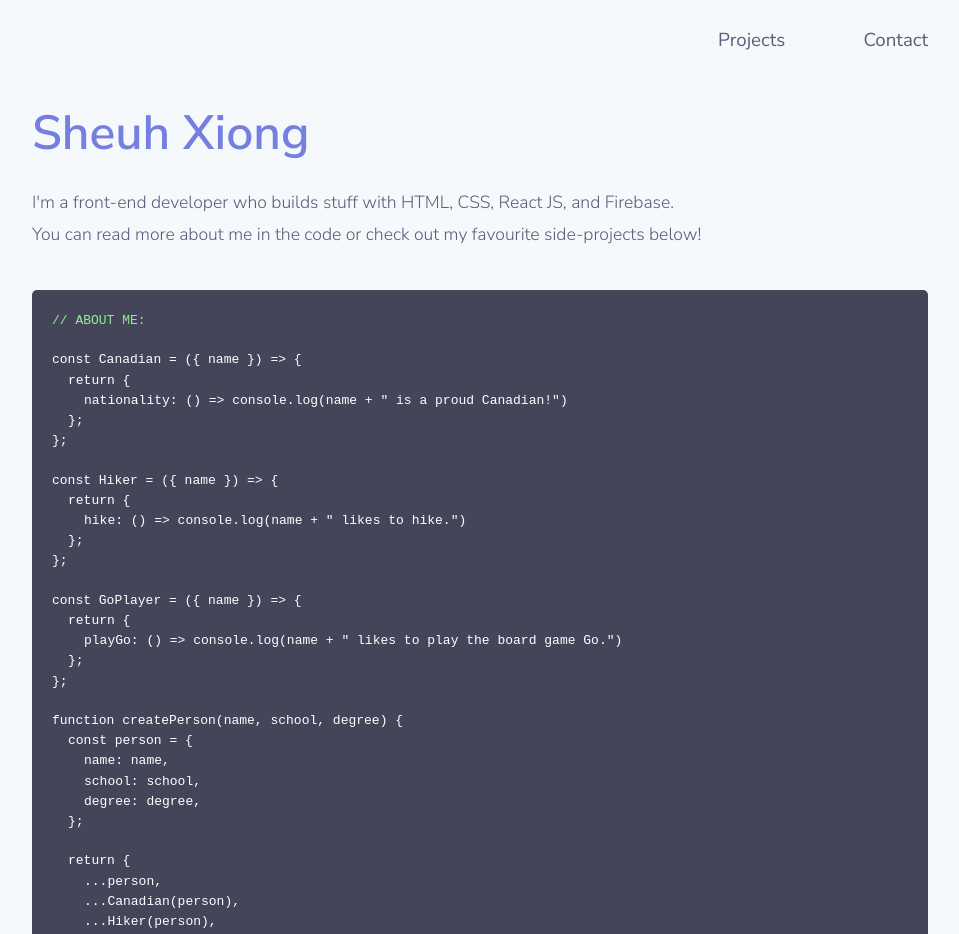
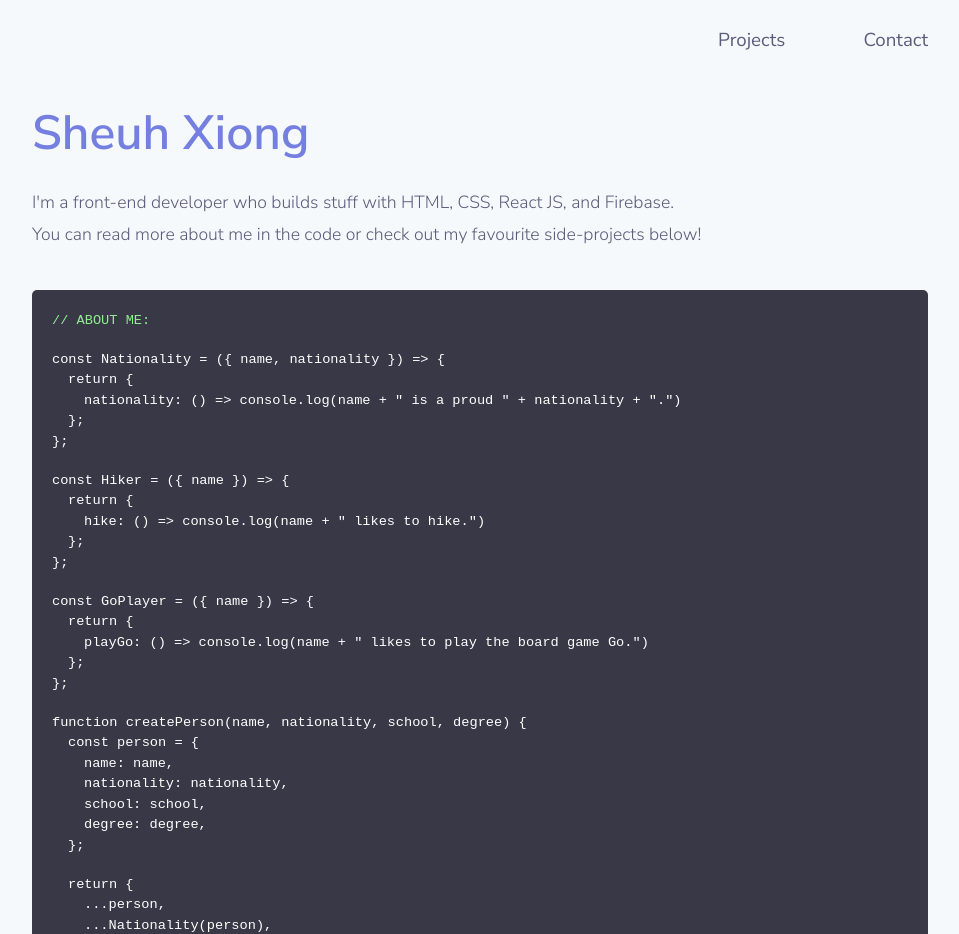
Before and after one commit to s92xiong/Portfolio, a React (Create React App) app: page / in a window 1280 px wide. Shown: the top 934 px of the page, without its empty margins (160-1119 px from the left). Built offline with nearby package versions, Linux system fonts and the light colour scheme.

Commit message:
Changed background color, font sizing and line height of About component

```diff
--- a/src/components/About/About.css
+++ b/src/components/About/About.css
@@ -1,10 +1,10 @@
 .about {
   color: #fff;
-  /* background: rgb(55, 55, 55); */
-  background: #444559;
+  background: #383846;
   padding: 20px;
-  line-height: 1.2rem;
   border-radius: 5px;
+  font-size: 1.05em;
+  line-height: 1.1em;
 }
 
 .indent-once {
--- a/src/components/About/About.jsx
+++ b/src/components/About/About.jsx
@@ -16,11 +16,11 @@ function About() {
       <br/>
       <br/>
 
-      <code>{`const Canadian = ({ name }) => {`}</code>
+      <code>{`const Nationality = ({ name, nationality }) => {`}</code>
       <br/>
       <code className={indOnce}>{`return {`}</code>
       <br/>
-      <code className={indTwice}>{`nationality: () => console.log(name + " is a proud Canadian!")`}</code>
+      <code className={indTwice}>{`nationality: () => console.log(name + " is a proud " + nationality + ".")`}</code>
       <br/>
       <code className={indOnce}>{`};`}</code>
       <br/>
@@ -55,11 +55,13 @@ function About() {
       <br/>
       <br/>
 
-      <code>{`function createPerson(name, school, degree) {`}</code>
+      <code>{`function createPerson(name, nationality, school, degree) {`}</code>
       <br/>
       <code className={indOnce}>{`const person = {`}</code>
       <br/>
       <code className={indTwice}>{`name: name,`}</code>
+      <br/>
+      <code className={indTwice}>{`nationality: nationality,`}</code>
       <br/>
       <code className={indTwice}>{`school: school,`}</code>
       <br/>
@@ -72,7 +74,7 @@ function About() {
       <br/>
       <code className={indTwice}>{`...person,`}</code>
       <br/>
-      <code className={indTwice}>{`...Canadian(person),`}</code>
+      <code className={indTwice}>{`...Nationality(person),`}</code>
       <br/>
       <code className={indTwice}>{`...Hiker(person),`}</code>
       <br/>
@@ -85,7 +87,7 @@ function About() {
       <br/>
       <br/>
 
-      <code>{`const sheuh = createPerson("Sheuh", "University of Waterloo", "Bachelor of Science - Kinesiology");`}</code>
+      <code>{`const sheuh = createPerson("Sheuh", "Canadian", "University of Waterloo", "Bachelor of Science");`}</code>
       <br/>
       <br/>
       <code>{`sheuh.nationality();`} <span style={{color: blue}}>{`// Sheuh is a proud Canadian!`}</span></code>
```
